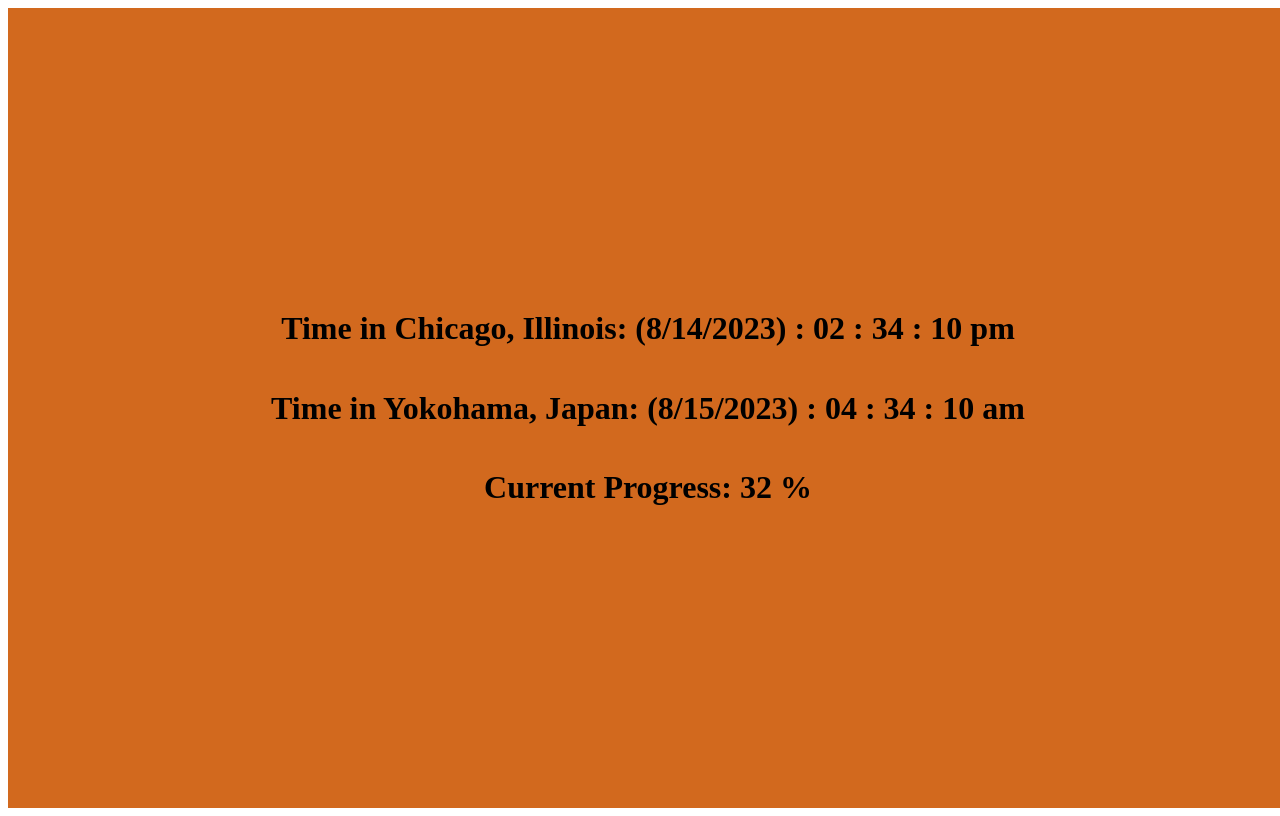
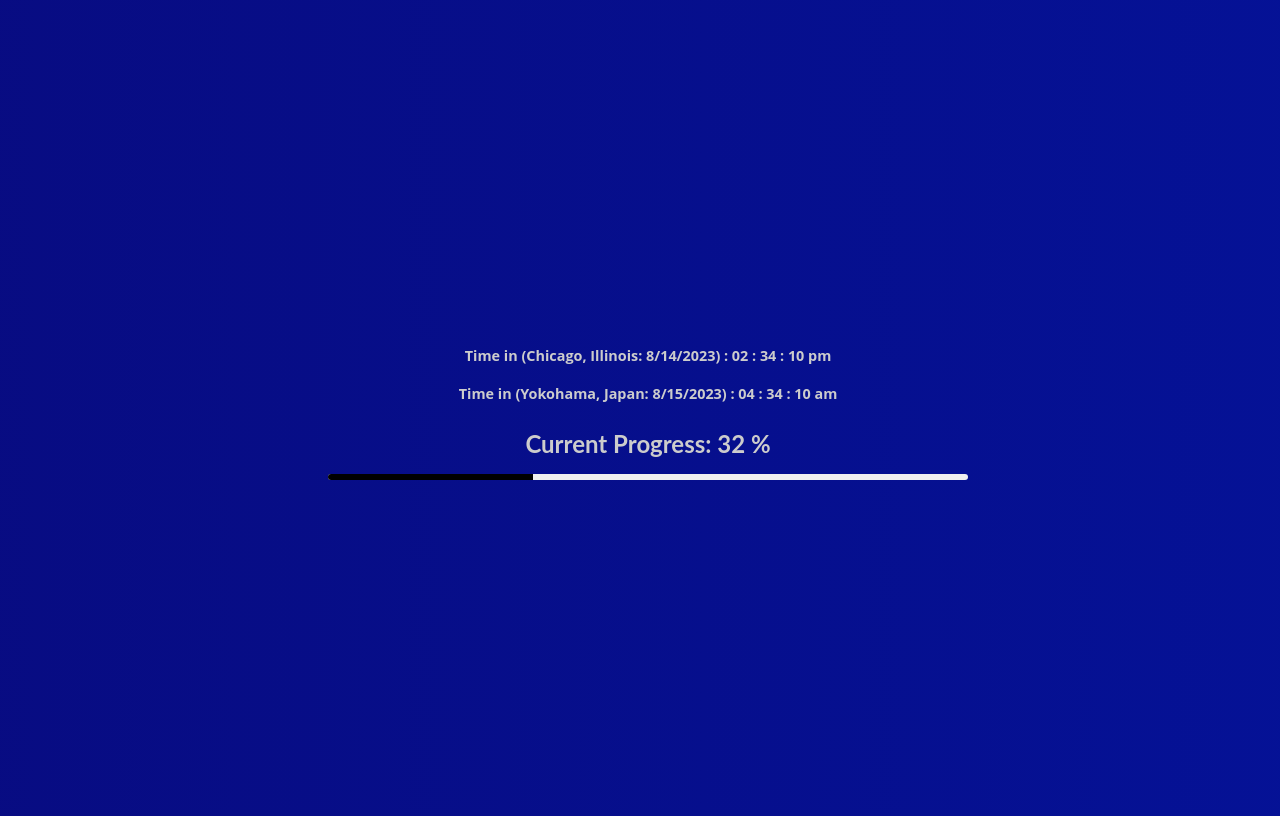
Before and after one commit to AngelOfTheSkyGod/ReuniteProgressBar, a React (Vite) app in the folder ReuniteProgressBarFrontend/: page / in a window 1280 px wide. Built offline with nearby package versions, Linux system fonts and the light colour scheme.

Commit message:
started on stats style and added styling to components.

```diff
--- a/ReuniteProgressBarFrontend/src/App.css
+++ b/ReuniteProgressBarFrontend/src/App.css
@@ -1,29 +1,112 @@
+:root {
+  background: rgb(2, 0, 36);
+  background: linear-gradient(
+    90deg,
+    rgba(2, 0, 36, 1) 0%,
+    rgba(9, 9, 121, 1) 35%,
+    rgb(2, 24, 171) 100%
+  );
+  animation: gradient 30s ease infinite;
+  background-size: 400% 400%;
+}
+
 .RPBContainer {
   width: 100vw;
   height: 100vh;
   display: flex;
   align-items: center;
   justify-content: center;
-  background-color: chocolate;
 }
 
 .progress-bar-container {
   width: 100%;
-  height: 25%;
+  height: 30rem;
   display: flex;
   align-items: center;
   justify-content: center;
   flex-direction: column;
 }
 .progress-bar-background {
-  height: 15rem;
+  height: 50rem;
   width: 50%;
   background-color: bisque;
   display: flex;
   justify-content: left;
+  background-color: #f0f0f0;
+  border-radius: 5px;
+  overflow: hidden;
 }
 
 .progress-bar-foreground {
   background-color: black;
   height: 100%;
 }
+@keyframes gradient {
+  0% {
+    background-position: 0% 50%;
+  }
+  50% {
+    background-position: 100% 50%;
+  }
+  100% {
+    background-position: 0% 50%;
+  }
+}
+.current-progress-text {
+  font-size: 5rem;
+  font-family: "Lato", sans-serif;
+  color: #cccccc;
+}
+.country-text {
+  font-size: 3rem;
+  font-family: "Open Sans", sans-serif;
+
+  color: #cccccc;
+  animation: number-change 0.5s ease-in-out forwards;
+}
+
+@keyframes number-change {
+  from {
+    opacity: 0;
+    transform: translateY(100%);
+  }
+  to {
+    opacity: 1;
+    transform: translateY(0);
+  }
+}
+@media only screen and (max-width: 359px) {
+  :root {
+    /* background-color: black; */
+
+    font-size: 0.7vh;
+  }
+}
+@media only screen and (min-width: 360px) and (max-width: 375px) {
+  :root {
+    /* background-color: red; */
+
+    font-size: 0.6vh;
+  }
+}
+/* PHONE SCREENS */
+@media only screen and (min-width: 375px) and (max-width: 820px) {
+  :root {
+    /* background-color: aliceblue; */
+    font-size: 0.5vh;
+  }
+}
+/* LAPTOP SCREENS */
+@media only screen and (min-width: 820px) and (max-width: 1500px) {
+  :root {
+    font-size: 0.6vh;
+  }
+}
+/* MONITOR SCREENS */
+@media only screen and (min-width: 1500px) {
+  :root {
+    /* background-color: blueviolet; */
+
+    font-size: 0.9vh;
+  }
+}
--- a/ReuniteProgressBarFrontend/src/ProgressBar.tsx
+++ b/ReuniteProgressBarFrontend/src/ProgressBar.tsx
@@ -1,4 +1,5 @@
 import { useEffect, useState } from "react";
+import { TextTiles } from "./components/TextTiles";
 import { CountryData } from "./types/datetypes";
 import { buildCountryDateFromDate, calculateProgress } from "./utils/dateUtils";
 export const ProgressBar = () => {
@@ -60,15 +61,10 @@ export const ProgressBar = () => {
 
   return (
     <div className="progress-bar-container">
-      <h1>
-        {" "}
-        Time in {americanData.countryName}: {americanData.formatted}
+      <TextTiles timeZones={[americanData, japaneseData]} prefix={"Time in"} />
+      <h1 className="current-progress-text">
+        Current Progress: {`${currentDateMillis} %`}
       </h1>
-      <h1>
-        {" "}
-        Time in {japaneseData.countryName}: {japaneseData.formatted}
-      </h1>
-      <h1>Current Progress: {`${currentDateMillis} %`}</h1>
       <div className="progress-bar-background">
         <div
           className="progress-bar-foreground"
--- a/ReuniteProgressBarFrontend/src/components/TextTiles.tsx
+++ b/ReuniteProgressBarFrontend/src/components/TextTiles.tsx
@@ -1,6 +1,12 @@
 import { CountryData } from "../types/datetypes";
 
-const textTiles = (timeZones: any, prefix: string) => {
+export const TextTiles = ({
+  timeZones,
+  prefix,
+}: {
+  timeZones: any;
+  prefix: string;
+}) => {
   return timeZones.map((countryData: CountryData) => {
     return (
       <div className="country-information-container">
--- /dev/null
+++ b/ReuniteProgressBarFrontend/src/types/statstypes.tsx
@@ -0,0 +1,5 @@
+export interface statsData {
+  weeksLeft: number;
+  daysLeft: number;
+  monthsLeft: number;
+}
--- a/ReuniteProgressBarFrontend/src/utils/dateUtils.tsx
+++ b/ReuniteProgressBarFrontend/src/utils/dateUtils.tsx
@@ -13,20 +13,23 @@ export const calculateProgress = (): number => {
   console.log("days elapsed: " + daysElapsed);
   return Math.ceil((daysElapsed / totalDays) * 100);
 };
+
 const formatMinsOrSeconds = (time: number): string => {
   return time >= 10 ? time.toString() : "0" + time.toString();
 };
-const formattedDateAndTime = (date: Date): string => {
+
+const formattedDateAndTime = (date: Date, countryName: string): string => {
   let hours: number = (date.getHours() + 24) % 12 || 12;
   let formatMinutes: string = formatMinsOrSeconds(date.getMinutes());
   let formatSeconds: string = formatMinsOrSeconds(date.getSeconds());
   let formatHours: string =
     hours >= 10 ? hours.toString() : "0" + hours.toString();
   let timeSuffix: string = date.getHours() >= 12 ? "pm" : "am";
-  return `(${
+  return `(${countryName}: ${
     date.getMonth() + 1
   }/${date.getDate()}/${date.getFullYear()}) : ${formatHours} : ${formatMinutes} : ${formatSeconds} ${timeSuffix}`;
 };
+
 export const buildCountryDateFromDate = (
   date: Date,
   country: string
@@ -39,7 +42,7 @@ export const buildCountryDateFromDate = (
     seconds: date.getSeconds(),
     countryName: country,
     year: date.getFullYear(),
-    formatted: formattedDateAndTime(date),
+    formatted: formattedDateAndTime(date, country),
     timestamp: date.getMilliseconds(),
   };
   return countryData;
```
Also changed, not shown: ReuniteProgressBarFrontend/src/components/StatsTiles.tsx (added).
